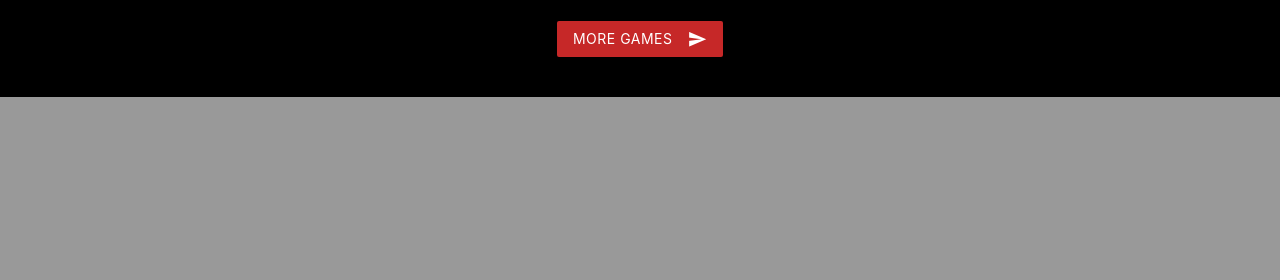
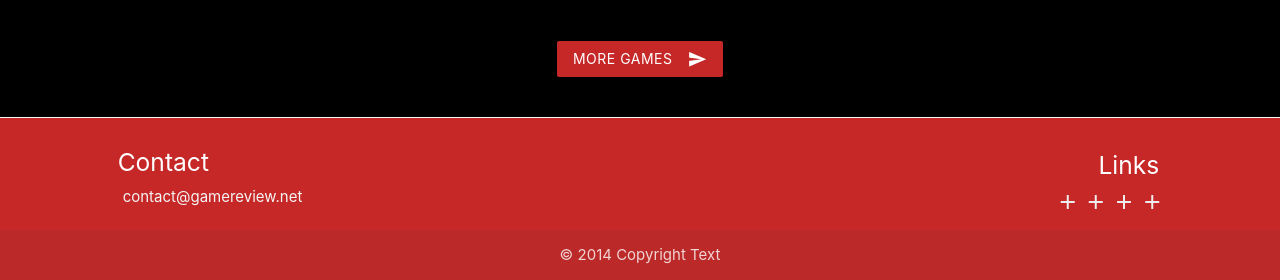
Before and after one commit to aMurphy85/Game-review-ms3, a Flask app: page / in a window 1280 px wide. Shown: the part 1443-1723 px from the top of the page. Before the commit the page ends 1540 px from the top, so only its background shows below. Run offline with Flask 2, Linux system fonts and the light colour scheme; some libraries are stand-ins or nearby versions.

Commit message:
Add footer

```diff
--- a/static/css/style.css
+++ b/static/css/style.css
@@ -65,7 +65,7 @@ p {
 }
 
 .header {
-    margin: 10px;
+    margin: 20px;
 }
 
 .game-container {
@@ -104,7 +104,7 @@ img {
 }
 
 .more-games-btn {
-    margin: 40px;
+    margin-top: 40px;
 }
 
 .game-card {
@@ -126,6 +126,15 @@ a {
     margin: 15px;
 }
 
+.page-footer {
+    border-top: solid 1px #fafafa;
+    margin-top: 40px;
+}
+
+#links {
+    text-align: end;
+}
+
 /* media queries */
 
 @media (max-width: 992px) {
@@ -139,4 +148,11 @@ a {
     .slides {
         height:370px !important;
     }
+    #card-image {
+        height: 300px;
+        padding: 10px;
+    }
+    #links {
+        text-align: left;
+    }
 }
--- a/templates/base.html
+++ b/templates/base.html
@@ -65,6 +65,8 @@
         {% endwith %}
     </section>
 
+    <!-- main content-->
+    <main>
         {% block home_content %}
         {% endblock %}
 
@@ -72,6 +74,35 @@
         {% endblock %}
 
     </main>
+
+    <!-- foter -->
+    <footer class="page-footer red darken-3">
+        <div class="row">
+            <div class="col s12 m10 l10 offset-l1 offset-m1">
+                <div class="col s12 m6 l4">
+                    <h5 class="white-text">Contact</h5>
+                    <p class="grey-text text-lighten-4">contact@gamereview.net</p>
+                </div>
+                <div class="col s12 m6 l4"></div>
+                <div class="col s12 m6 l4">
+                    <div class="col s12">
+                        <h5 class="white-text" id="links">Links</h5>
+                    </div>
+                    <div class="col s12" id="links">
+                        <a class="grey-text text-lighten-3" href="#!"><i class="material-icons">add</i></a>
+                        <a class="grey-text text-lighten-3" href="#!"><i class="material-icons">add</i></a>
+                        <a class="grey-text text-lighten-3" href="#!"><i class="material-icons">add</i></a>
+                        <a class="grey-text text-lighten-3" href="#!"><i class="material-icons">add</i></a>
+                    </div>
+                </div>
+            </div>
+        </div>
+        <div class="footer-copyright center-align">
+            <div class="container">
+                © 2014 Copyright Text
+            </div>
+        </div>
+    </footer>
 
     <script src="https://code.jquery.com/jquery-3.6.0.min.js"
         integrity="sha256-/xUj+3OJU5yExlq6GSYGSHk7tPXikynS7ogEvDej/m4=" crossorigin="anonymous"></script>
```
